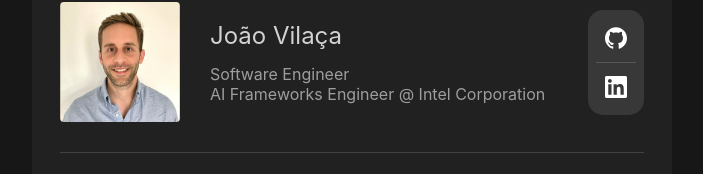
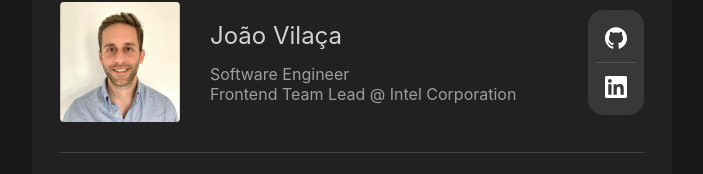
Before and after one commit to jpggvilaca/me, a React (Create React App) app: page / in a window 1280 px wide. Shown: the part 108-282 px from the top of the page, without its empty margins (288-991 px from the left). Built offline with nearby package versions, Linux system fonts and the light colour scheme.

Commit message:
Update About.js

```diff
--- a/src/components/About.js
+++ b/src/components/About.js
@@ -12,7 +12,7 @@ const About = () => (
       <div className="info">
         <p className='name'>João Vilaça</p>
         <p>Software Engineer</p>
-        <p>AI Frameworks Engineer @ Intel Corporation</p>
+        <p>Frontend Team Lead @ Intel Corporation</p>
       </div>
       <div className="contact">
         <a href="https://github.com/jpggvilaca" className="image">
```
